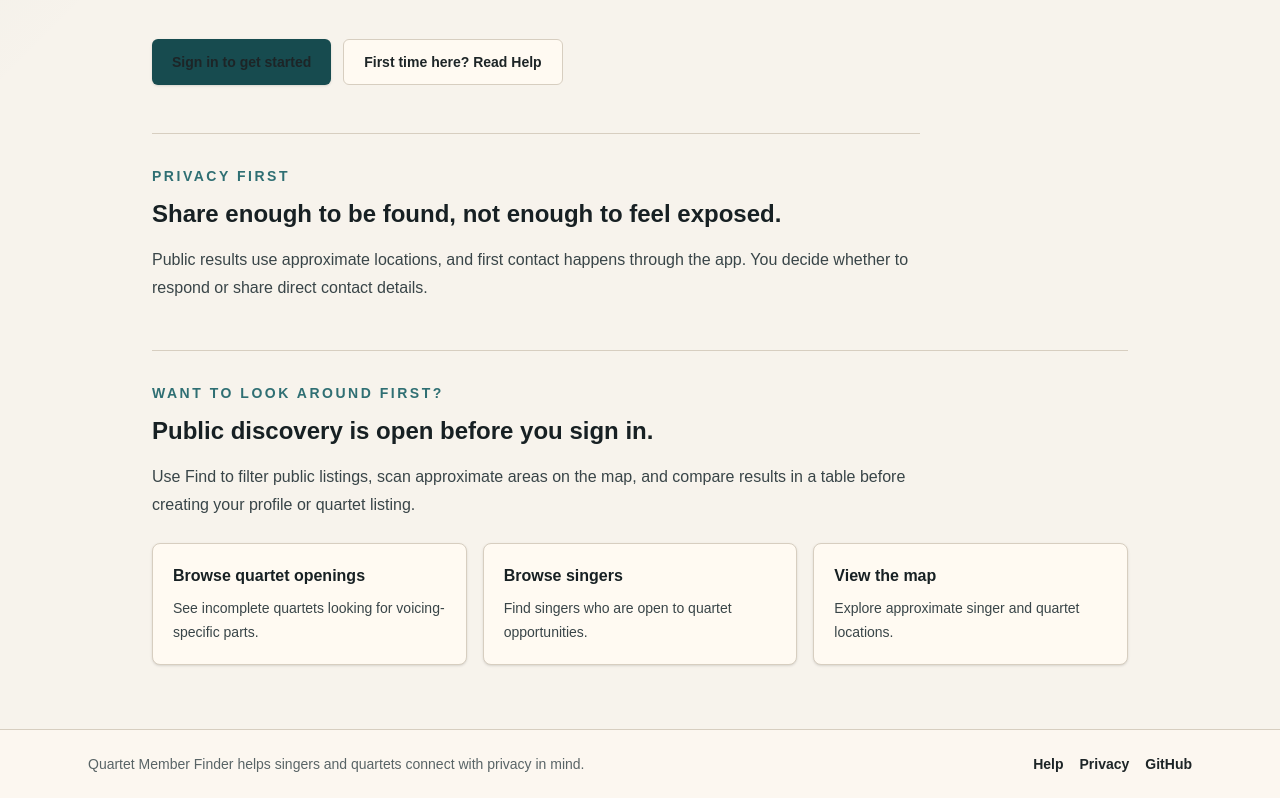
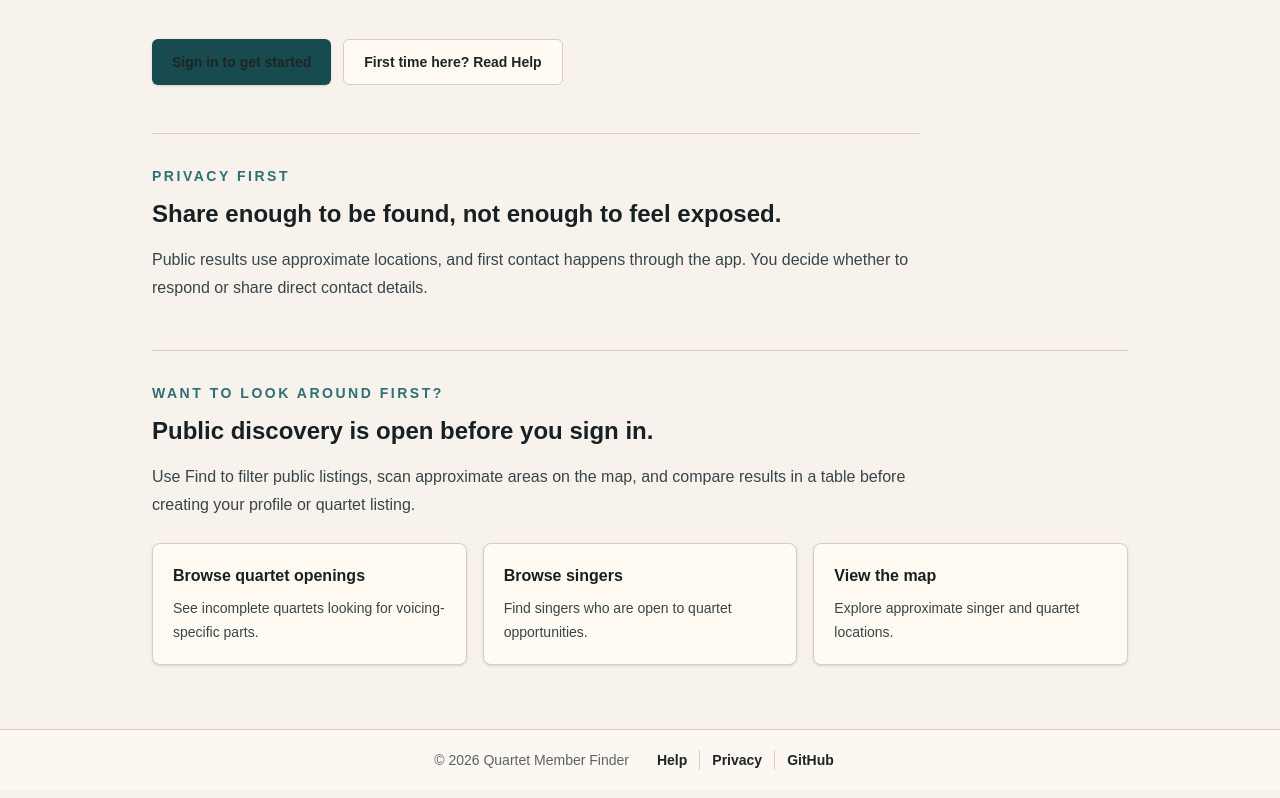
Before and after one commit to coloradotim/quartet-member-finder, a Next.js app: page / in a window 1280 px wide. Shown: the part 670-1468 px from the top of the page. Built offline with nearby package versions, Linux system fonts and the light colour scheme.

Commit message:
Update site footer pattern (#96)

```diff
--- a/components/navigation/site-footer.tsx
+++ b/components/navigation/site-footer.tsx
@@ -4,26 +4,33 @@ import { siteFooterLinks } from "@/lib/navigation/site-navigation";
 export function SiteFooter() {
   return (
     <footer className="border-t border-[#d7cec0] bg-[#fffaf2]/70">
-      <div className="mx-auto flex w-full max-w-6xl flex-col gap-4 px-6 py-6 sm:flex-row sm:items-center sm:justify-between">
-        <p className="text-sm text-[#596466]">
-          Quartet Member Finder helps singers and quartets connect with privacy
-          in mind.
-        </p>
+      <div className="mx-auto flex w-full max-w-6xl flex-col items-center justify-center gap-3 px-6 py-5 text-center sm:flex-row sm:gap-4">
+        <p className="text-sm text-[#596466]">© 2026 Quartet Member Finder</p>
         <nav
           aria-label="Site resources"
-          className="flex flex-wrap gap-x-4 gap-y-2 text-sm"
+          className="flex flex-wrap items-center justify-center gap-y-2 text-sm"
         >
+          <ul className="flex flex-wrap items-center justify-center gap-y-2">
             {siteFooterLinks.map((link) => (
+              <li
+                className="border-[#d7cec0] px-3 sm:border-l sm:first:border-l-0"
+                key={link.href}
+              >
                 <Link
                   className="font-semibold text-[#2f6f73] hover:text-[#174b4f]"
                   href={link.href}
-              key={link.href}
-              rel={link.href.startsWith("https://") ? "noreferrer" : undefined}
-              target={link.href.startsWith("https://") ? "_blank" : undefined}
+                  rel={
+                    link.href.startsWith("https://") ? "noreferrer" : undefined
+                  }
+                  target={
+                    link.href.startsWith("https://") ? "_blank" : undefined
+                  }
                 >
                   {link.label}
                 </Link>
+              </li>
             ))}
+          </ul>
         </nav>
       </div>
     </footer>
```
Also changed, not shown: 1 other file (tests, documents, lock files or other folders). Lines whose indentation alone changed are shown as unchanged.
